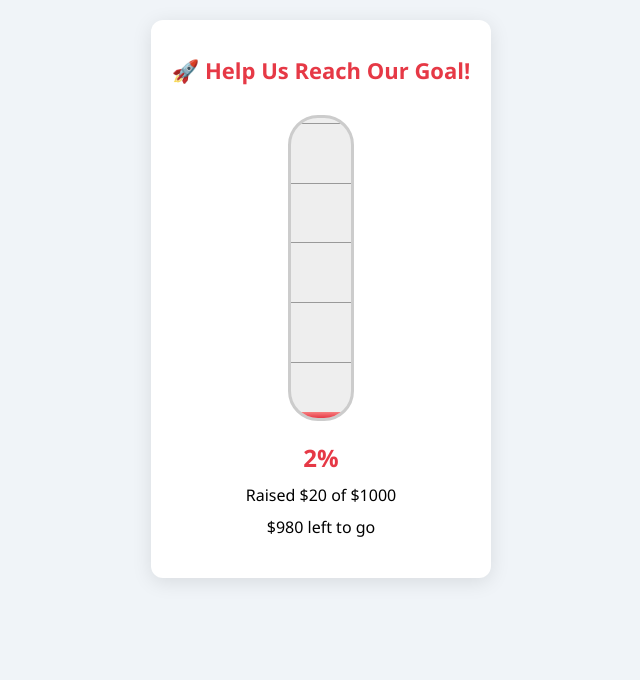
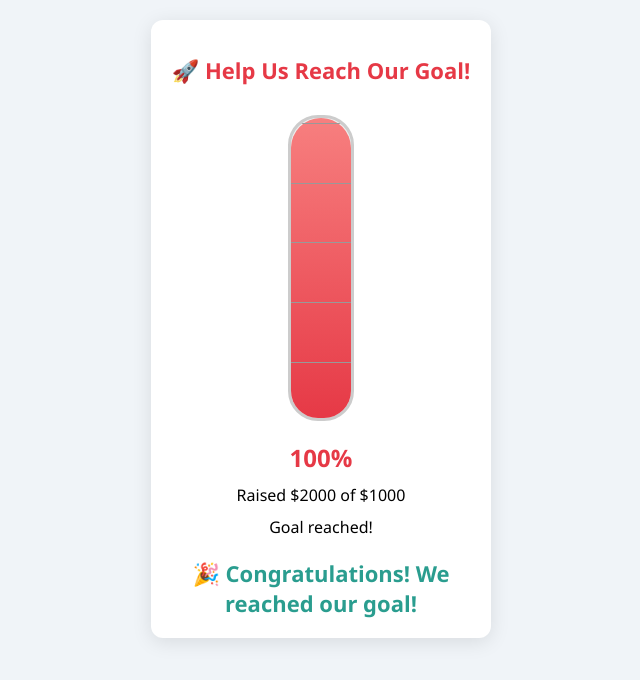
Before and after one commit to ruyamahmood1-alt/fundraising-thermometer, a plain HTML site: page index.html in a window 1280 px wide. Shown: the whole page, without its empty margins (319-959 px from the left). Drawn offline with Linux system fonts and the light colour scheme.

Commit message:
index.html

```diff
--- a/index.html
+++ b/index.html
@@ -144,7 +144,7 @@
   <script>
     // 🎯 EDIT THESE VALUES ONLY
     const goalAmount = 1000;
-    const raisedAmount = 20;
+    const raisedAmount = 2000;
 
     const percentage = Math.min((raisedAmount / goalAmount) * 100, 100);
     const remaining = Math.max(goalAmount - raisedAmount, 0);
```
